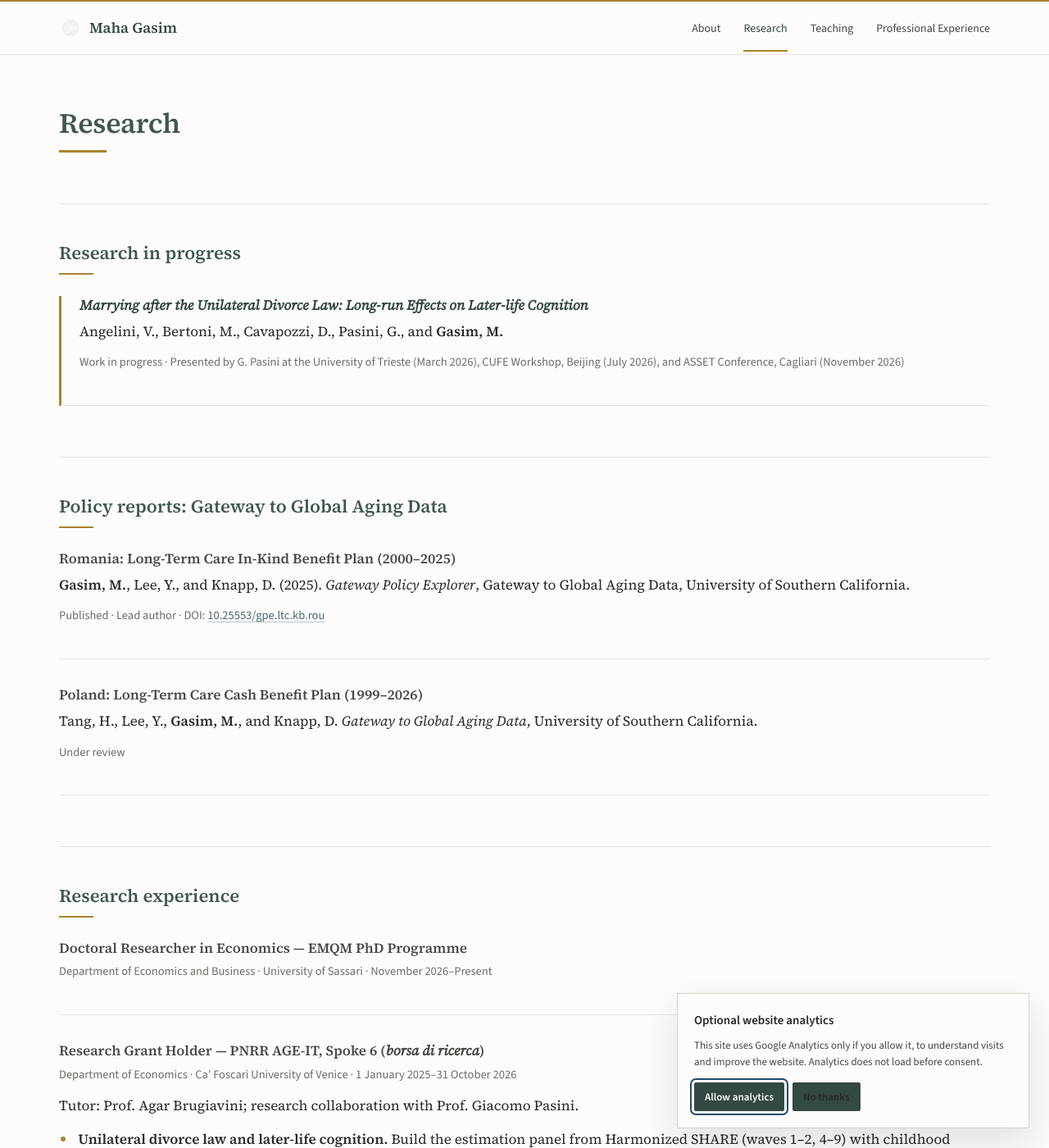
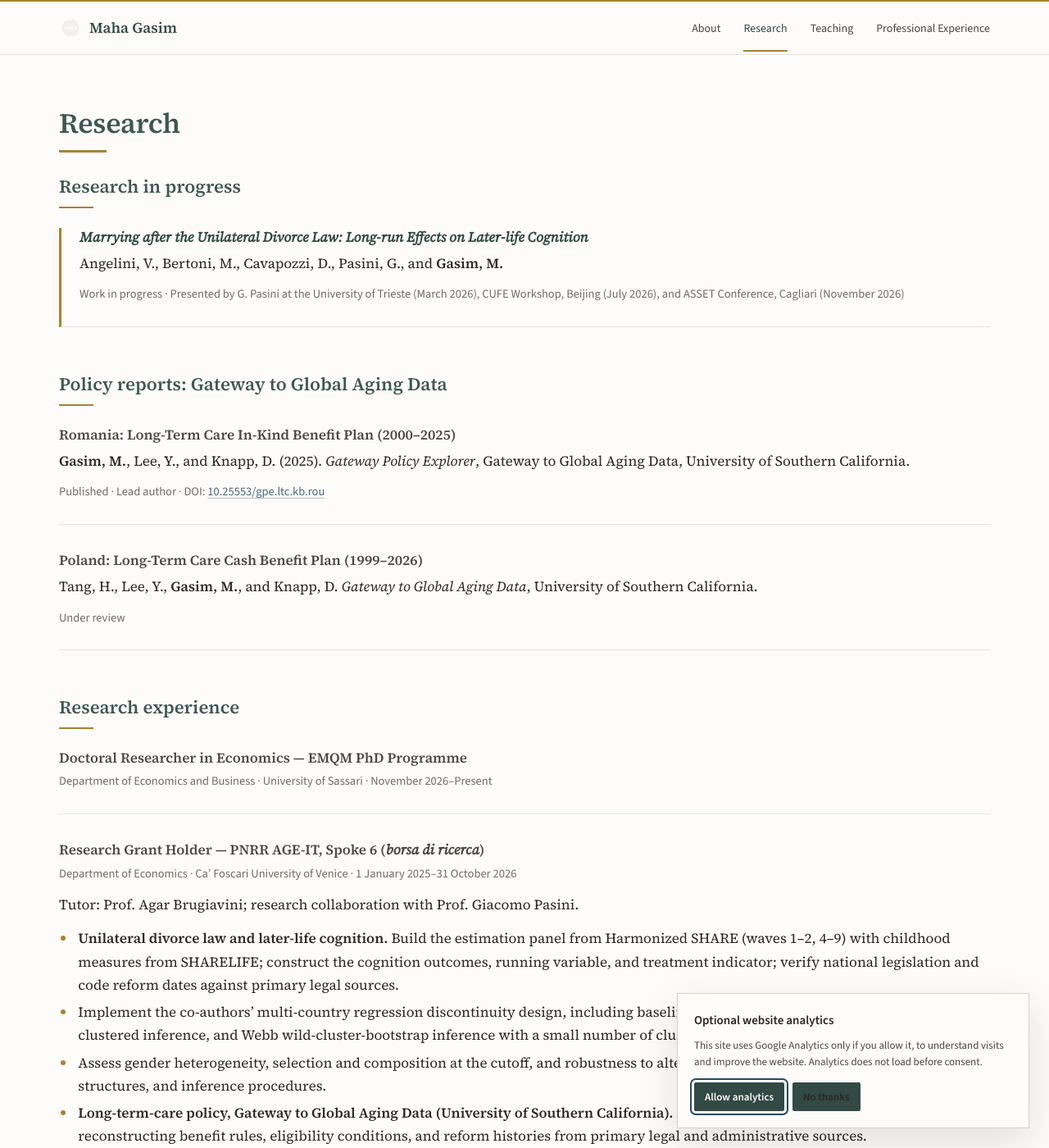
Before and after one commit to mahagasim/mahagasim.github.io, a Jekyll site: the page built from research.md, in a window 1280 px wide and 1400 px high. Shown: the whole window at 82% size. Built offline with Jekyll 4.4.1, drawn with Linux system fonts in a browser that asks for light colours.

Commit message:
Harmonize spacing and remove duplicate dividers sitewide

```diff
--- a/assets/css/style.css
+++ b/assets/css/style.css
@@ -306,9 +306,9 @@ h3 {
 }
 
 .section-block + .section-block {
-  margin-top: var(--section-space);
-  padding-top: 58px;
-  border-top: 1px solid var(--rule);
+  margin-top: 64px;
+  padding-top: 0;
+  border-top: 0;
 }
 
 .section-heading,
@@ -334,10 +334,16 @@ h3 {
 
 .content > h2 {
   width: min(100%, var(--interior-width));
-  margin: 62px 0 26px;
-  padding-top: 46px;
-  border-top: 1px solid var(--rule);
+  margin: 56px 0 24px;
+  padding-top: 0;
+  border-top: 0;
   font-size: var(--h2-size);
+}
+
+/* Keep the first section close to the page title. */
+.content > h1:first-of-type + h2,
+.content > h1:first-of-type + .entry {
+  margin-top: 28px;
 }
 
 /* =========================================================
@@ -393,9 +399,9 @@ h3 {
 }
 
 .academic-panel + .academic-panel {
-  margin-top: 58px;
-  padding-top: 52px;
-  border-top: 1px solid var(--rule);
+  margin-top: 60px;
+  padding-top: 0;
+  border-top: 0;
 }
 
 .academic-panel h2 {
@@ -569,6 +575,13 @@ h3 {
 .paper-entry ul,
 .feature-entry ul {
   margin-top: 10px;
+}
+
+/* Apply the same content-to-divider spacing to text and list entries. */
+.entry > :last-child,
+.paper-entry > :last-child,
+.feature-entry > :last-child {
+  margin-bottom: 0;
 }
 
 /* =========================================================
@@ -760,12 +773,28 @@ h3 {
 
   .section-block + .section-block {
     margin-top: 50px;
-    padding-top: 42px;
+    padding-top: 0;
   }
 
   .academic-panel + .academic-panel {
-    margin-top: 46px;
-    padding-top: 42px;
+    margin-top: 50px;
+    padding-top: 0;
+  }
+
+  .content > h2 {
+    margin-top: 48px;
+  }
+
+  .content > h1:first-of-type + h2,
+  .content > h1:first-of-type + .entry {
+    margin-top: 24px;
+  }
+
+  .entry,
+  .paper-entry,
+  .feature-entry {
+    padding-bottom: 24px;
+    margin-bottom: 28px;
   }
 
   .compact-detail {
```
